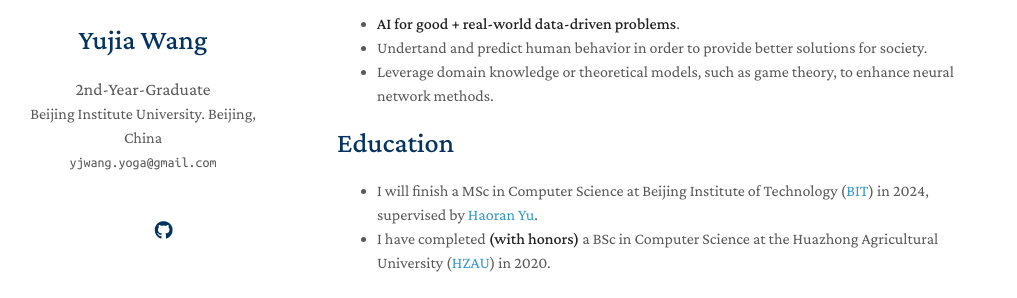
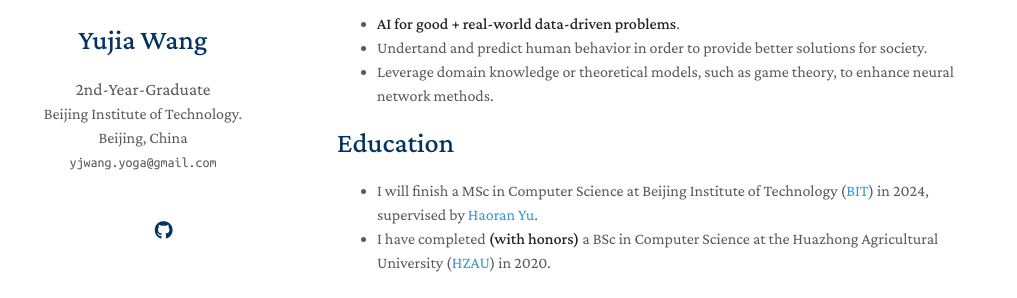
Before and after one commit to YogaWang7/YogaWang7.github.io, a Jekyll site: the page built from index.md, in a window 1280 px wide. Shown: the part 207-505 px from the top of the page, without its empty margins (133-1150 px from the left). Built offline with Jekyll 4.4.1, drawn with Linux system fonts in a browser that asks for light colours; nearby versions of some CDN libraries; a style sheet for code colours, icons or effects is not loaded; our own code applies the rules of GitHub Pages for plain Markdown files.

Commit message:
Update _config.yml

```diff
--- a/_config.yml
+++ b/_config.yml
@@ -1,7 +1,7 @@
 # Basic Information
 title: Yujia Wang
 position: 2nd-Year-Graduate
-affiliation: Beijing Institute University. Beijing, China
+affiliation: Beijing Institute of Technology. Beijing, China
 email: yjwang.yoga@gmail.com
 
 # Search Engine Optimization (SEO)
```
